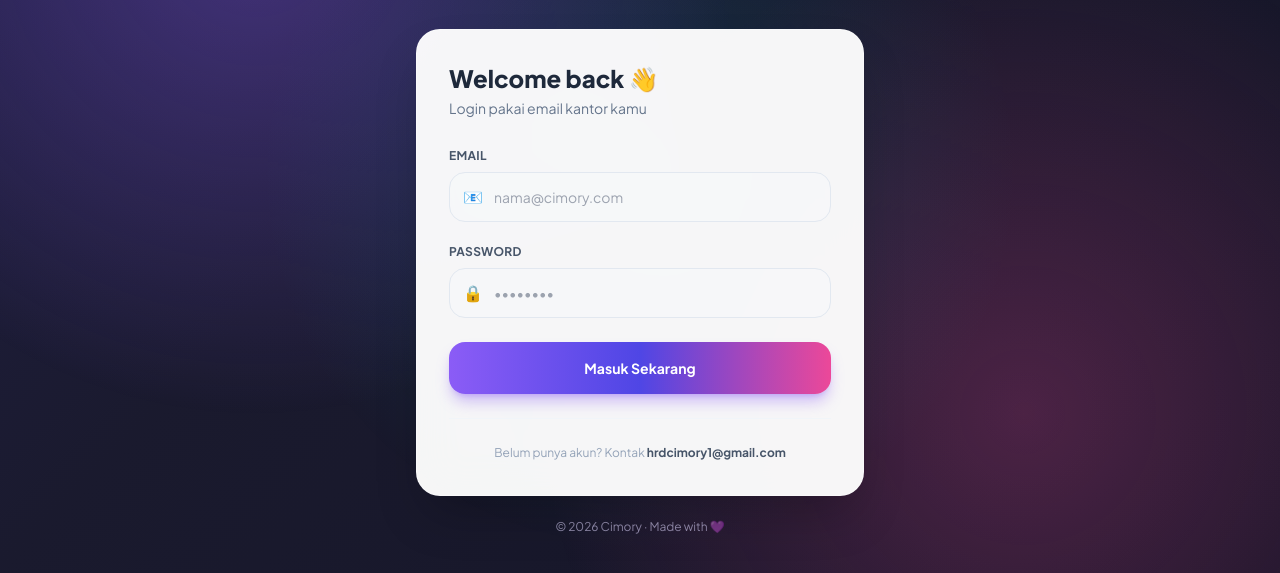
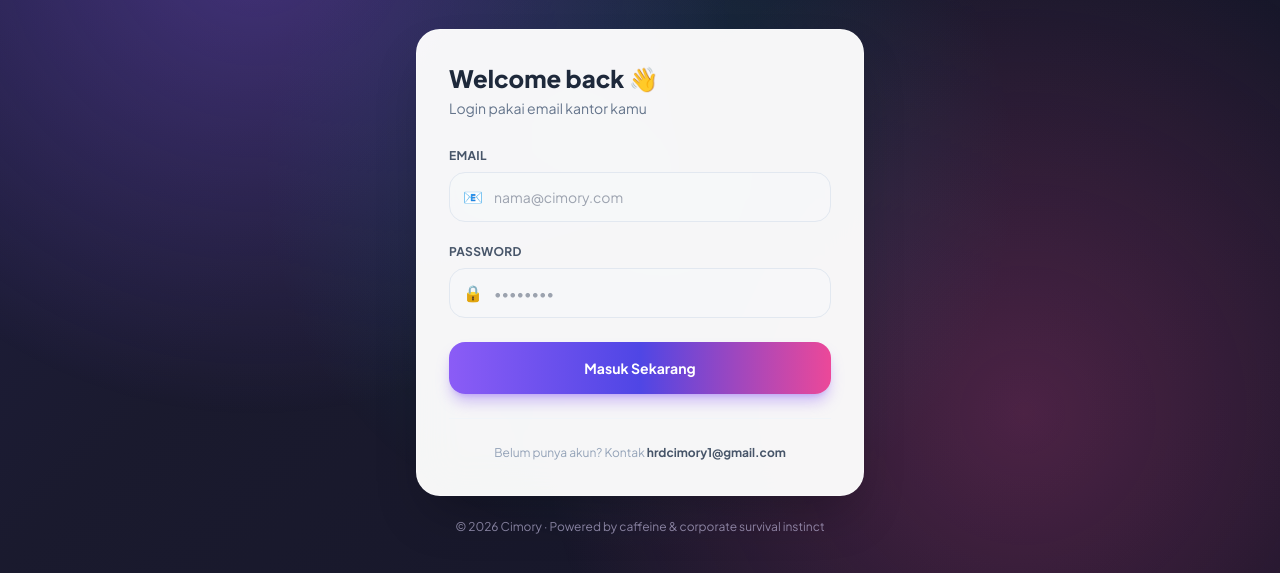
Before and after one commit to thunderclouds863/overtime-system, a plain HTML site: page frontend/index.html in a window 1280 px wide. Shown: the part 227-800 px from the top of the page. Drawn offline with nearby package versions, Linux system fonts and the light colour scheme; no server answers.

Commit message:
Update index.html

```diff
--- a/frontend/index.html
+++ b/frontend/index.html
@@ -176,7 +176,7 @@ tailwind.config = {
     </div>
   </div>
 
-  <p class="text-center text-xs text-violet-200/60 mt-6">© 2026 Cimory · Made with 💜</p>
+  <p class="text-center text-xs text-violet-200/60 mt-6">© 2026 Cimory · Powered by caffeine & corporate survival instinct</p>
 </div>
 
 <script>
```
